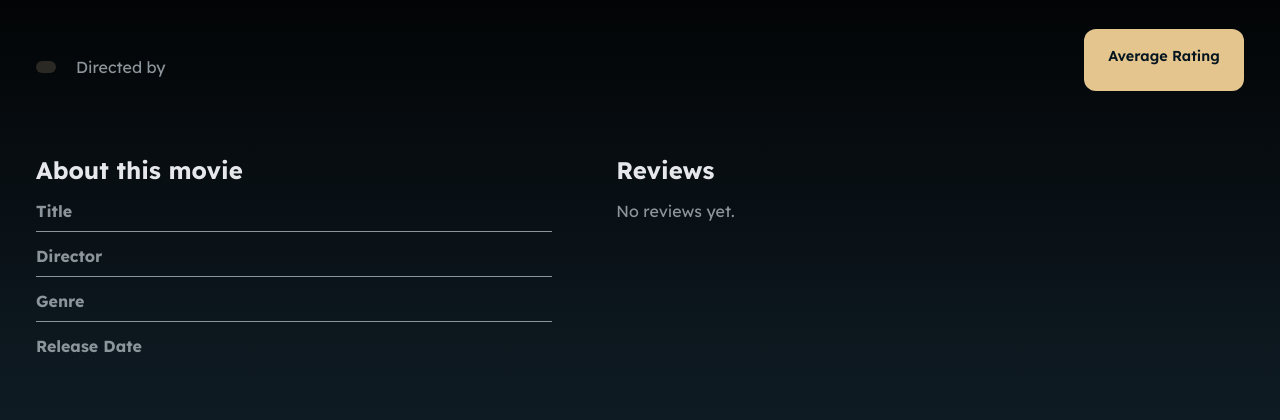
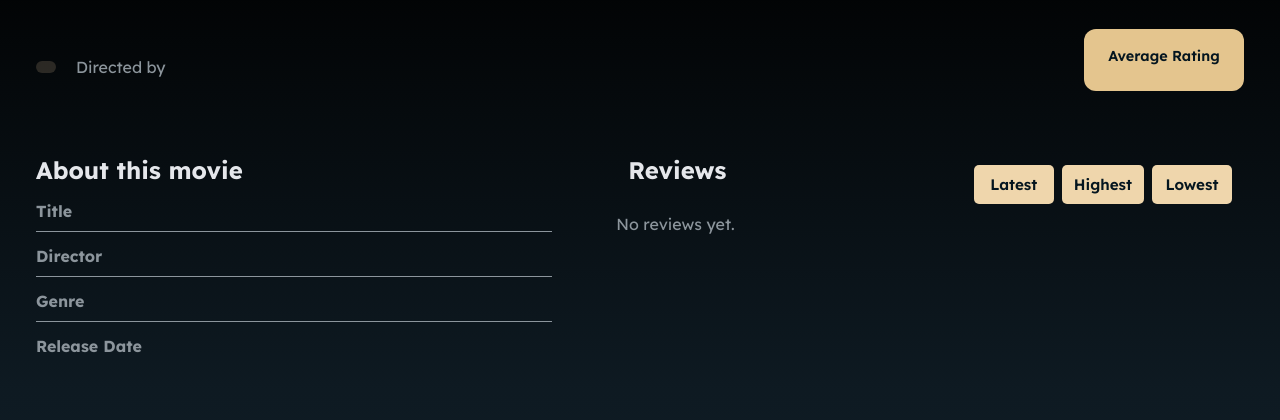
Before and after one commit to aliffkhuzairi/flask_movie_review_v2, a Flask app: template templates/movie.html in a window 1280 px wide. Shown: the part 75-495 px from the top of the page. Run offline with Flask 3, Linux system fonts and the light colour scheme; the template is opened without the code that fills it, so the values that code supplies are empty; some libraries are stand-ins or nearby versions; some web fonts are replaced.

Commit message:
feat: add review sort in movie detail page

```diff
--- a/templates/movie.html
+++ b/templates/movie.html
@@ -125,7 +125,25 @@
             <!-- REVIEWS COLUMN -->
             <div class="movie-right-column">
                 <div class="card reviews-card">
-                    <h2>Reviews</h2>
+                    <div class="detail-head">
+                        <h2>Reviews</h2>
+                        <div class="button-row">
+                            <a class="button-link {{ 'primary' if review_sort == 'latest' else 'secondary' }}"
+                               href="{{ url_for('movie.movie_detail', movie_id=movie[0], review_sort='latest') }}">
+                                Latest
+                            </a>
+
+                            <a class="button-link {{ 'primary' if review_sort == 'highest' else 'secondary' }}"
+                               href="{{ url_for('movie.movie_detail', movie_id=movie[0], review_sort='highest') }}">
+                                Highest
+                            </a>
+
+                            <a class="button-link {{ 'primary' if review_sort == 'lowest' else 'secondary' }}"
+                               href="{{ url_for('movie.movie_detail', movie_id=movie[0], review_sort='lowest') }}">
+                                Lowest
+                            </a>
+                        </div>
+                    </div>
 
                     {% if reviews %}
                         <div class="reviews-list">
```
Also changed, not shown: routes/movie_routes.py (+18 -2 lines).
